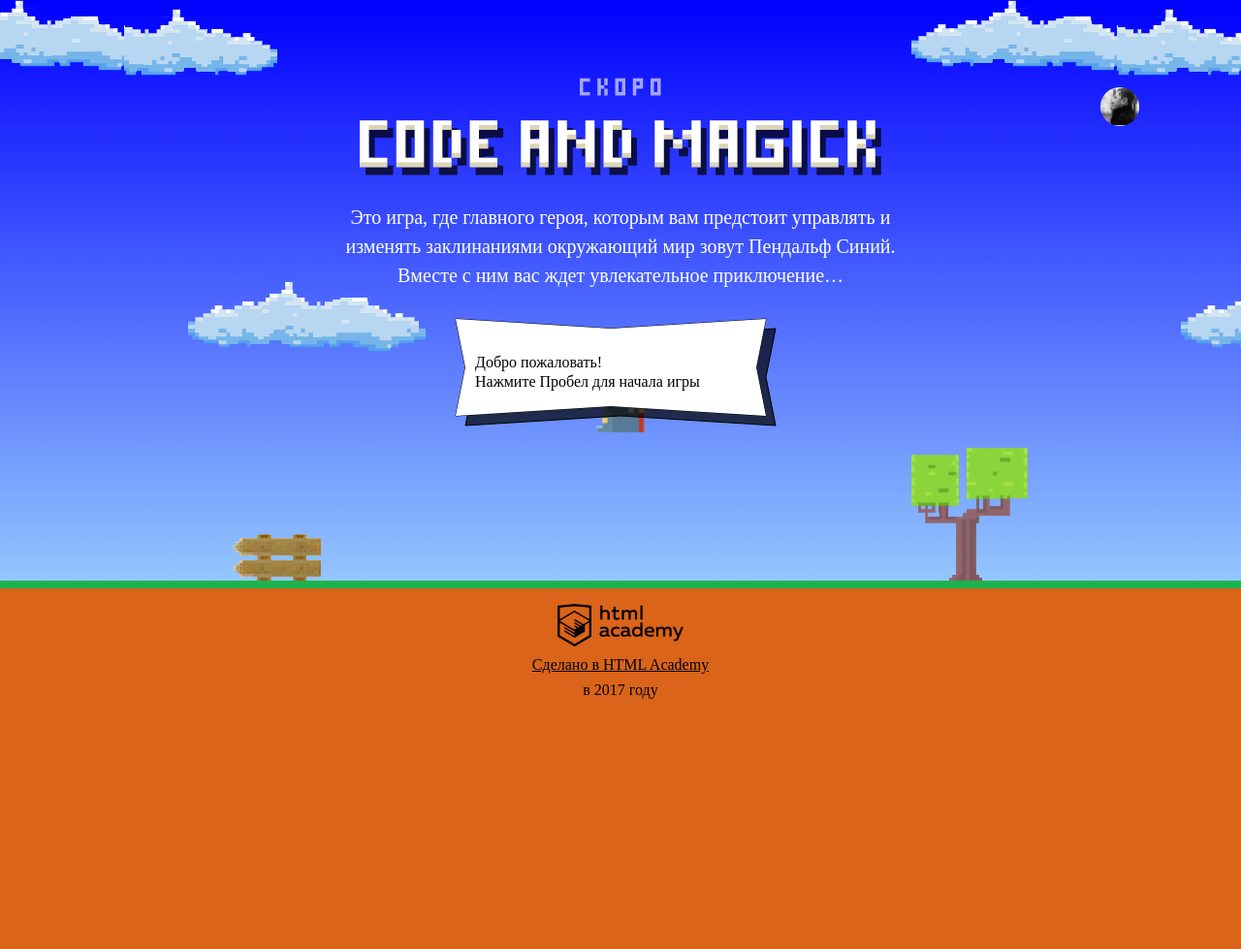
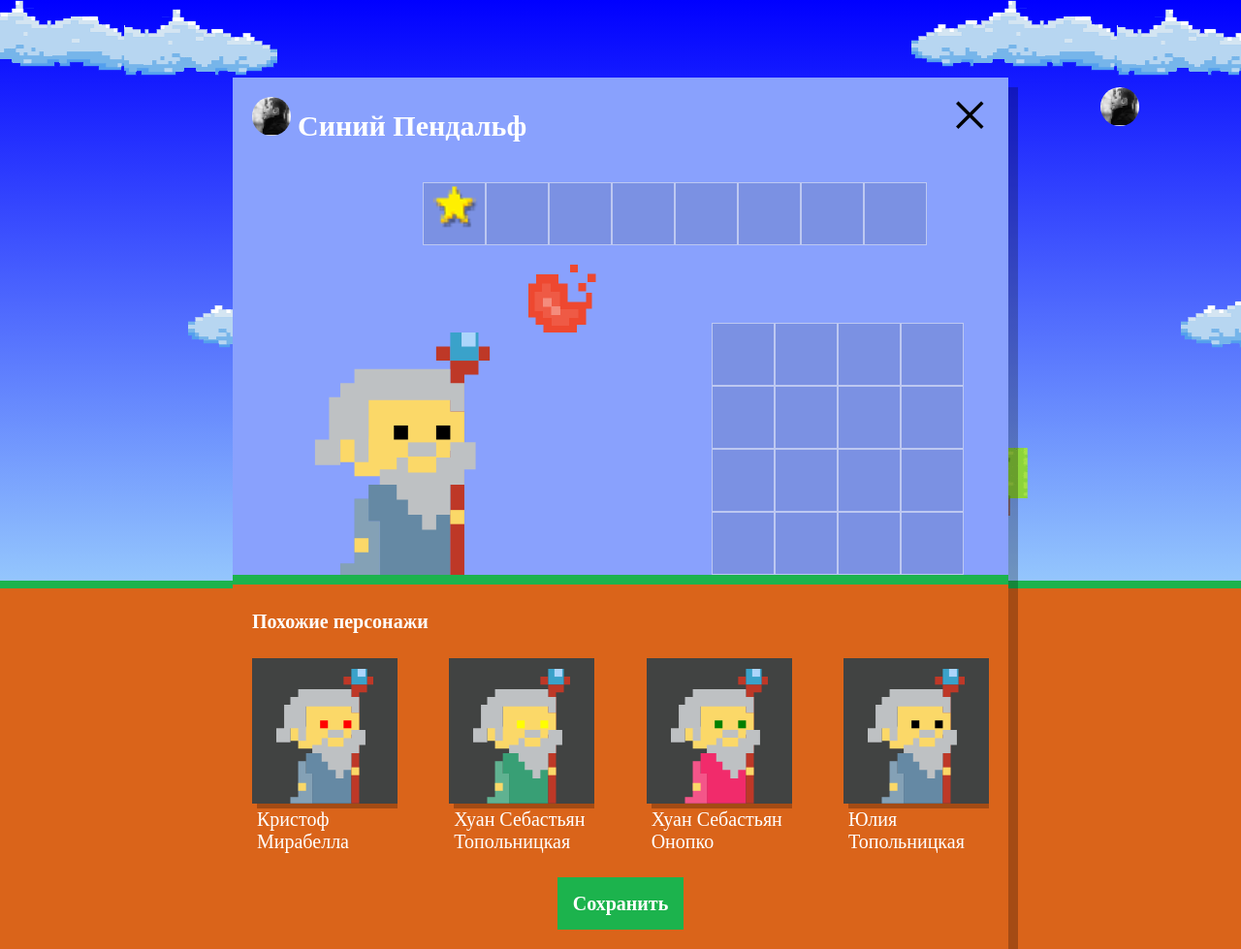
Before and after one commit to YuliyaKor/308843-code-and-magick, a website: page index.html in a window 1280 px wide. Shown: the whole page at 97% size. Before the commit the page ends 800 px from the top, so only its background shows below. Drawn offline with Linux system fonts and the light colour scheme; a web font is replaced by a local one.

Commit message:
Добавлены случайно сгенерированные похожие персонажи

```diff
--- a/index.html
+++ b/index.html
@@ -197,6 +197,7 @@ var getWizardY = function (height) {
   return height / 3 - getWizardHeight() / 2;
 };
 </script>
+<script src="js/setup.js"></script>
 <script src="js/stat.js"></script>
 <script src="js/game.js"></script>
 
--- /dev/null
+++ b/js/setup.js
@@ -0,0 +1,43 @@
+'use strict';
+var getRandom = function(min, max) {
+  return Math.floor(Math.random() * (max - min)) + min;
+};
+document.querySelector('.setup').classList.remove('hidden');
+
+var names = ['Иван', 'Хуан Себастьян', 'Мария', 'Кристоф', 'Виктор', 'Юлия', 'Люпита', 'Вашингтон'];
+var surnames = [' да Марья', ' Верон', ' Мирабелла', ' Вальц', ' Онопко', ' Топольницкая', ' Нионго', ' Ирвинг'];
+var coatColors = ['rgb(101, 137, 164)', 'rgb(241, 43, 107)', 'rgb(146, 100, 161)', 'rgb(56, 159, 117)', 'rgb(215, 210, 55)', 'rgb(0, 0, 0)'];
+var eyesColors = ['black', 'red', 'blue', 'yellow', 'green'];
+
+var getWizards = function (count) {
+  var wizards = [];
+  for (var i = 0; i < count; i++) {
+    wizards.push({
+      name: names[getRandom(0, names.length)] + surnames[getRandom(0, surnames.length)],
+      coatColor: coatColors[getRandom(0, coatColors.length)],
+      eyesColor: eyesColors[getRandom(0, eyesColors.length)]
+    })
+  }
+  return wizards;
+};
+var wizardFriends = getWizards(4);
+
+document.querySelector('.setup-similar').classList.remove('hidden');
+var similarListElement = document.querySelector('.setup-similar-list');
+var similarWizardTemplate = document.querySelector('#similar-wizard-template').content;
+
+var getWizardElement = function (wizard) {
+  var wizardElement = similarWizardTemplate.cloneNode(true);
+  wizardElement.querySelector('.setup-similar-label').textContent = wizard.name;
+  wizardElement.querySelector('.wizard-coat').style.fill = wizard.coatColor;
+  wizardElement.querySelector('.wizard-eyes').style.fill = wizard.eyesColor;
+  return wizardElement;
+};
+var renderWizards = function () {
+  var fragment = document.createDocumentFragment();
+  for (var i = 0; i < wizardFriends.length; i++) {
+    fragment.appendChild(getWizardElement(wizardFriends[i]));
+  }
+  similarListElement.appendChild(fragment);
+};
+renderWizards();
```
